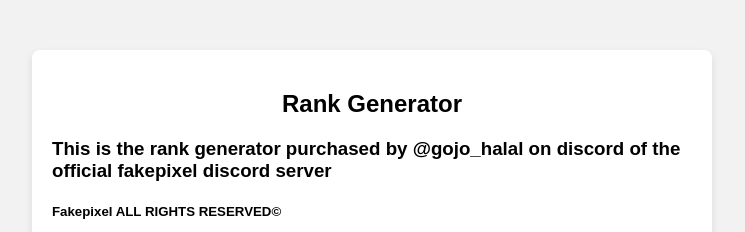
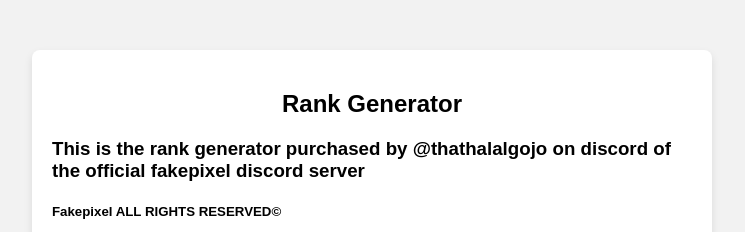
Before and after one commit to FreeRanks/Free-Rank-Fakepixel-, a plain HTML site: page index.html in a window 1280 px wide. Shown: the top 232 px of the page, without its empty margins (268-1013 px from the left). Drawn offline with Linux system fonts and the light colour scheme.

Commit message:
Update index.html

```diff
--- a/index.html
+++ b/index.html
@@ -53,7 +53,7 @@
 <body>
 <div class="container">
     <h2> Rank Generator </h2>
-    <h3> This is the rank generator purchased by @gojo_halal on discord of the official fakepixel discord server </h3>
+    <h3> This is the rank generator purchased by @thathalalgojo on discord of the official fakepixel discord server </h3>
     <h5>   Fakepixel ALL RIGHTS RESERVED©</h5>
     <form id="testForm">
         <!-- Username -->
```
